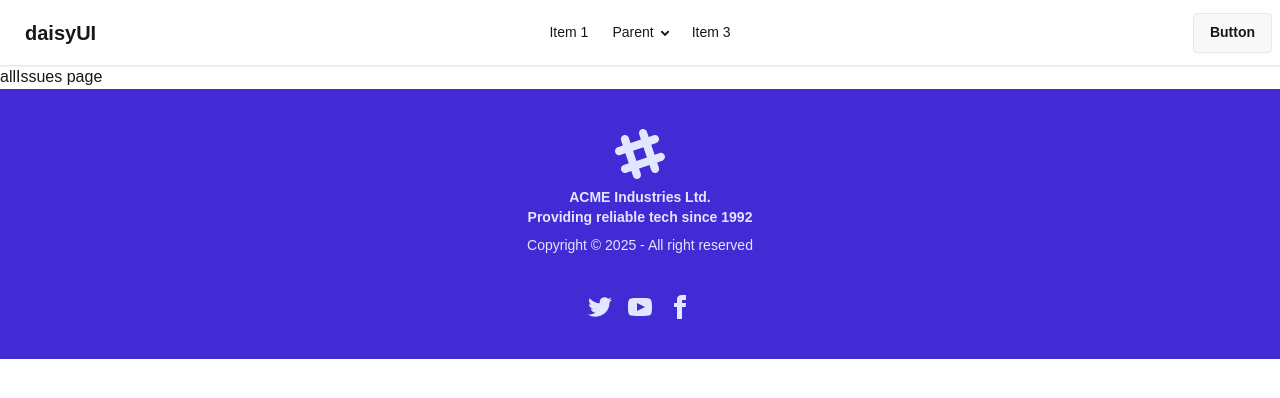
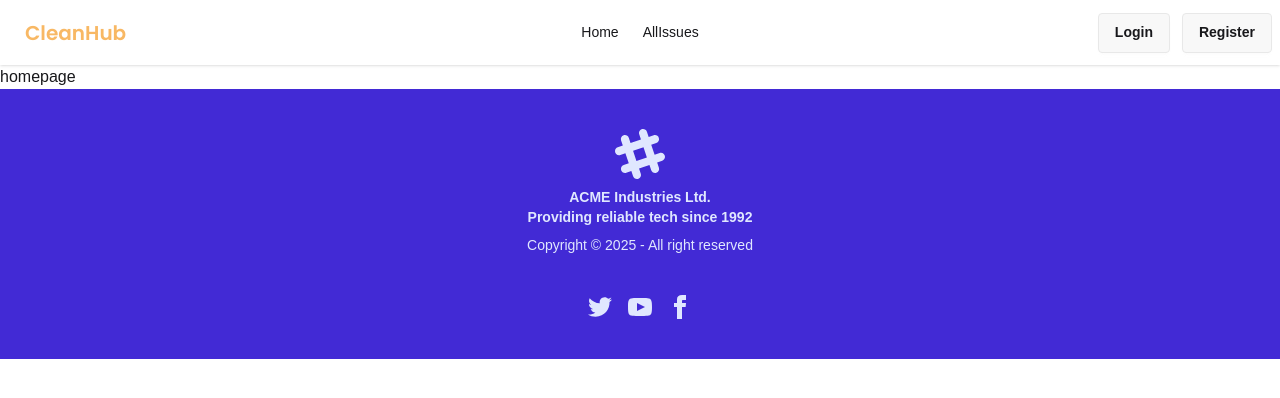
Before and after one commit to sucharita4867/CleanCityPortal-client-side, a React (Vite) app: page / in a window 1280 px wide. Shown: the top 398 px of the page. Built offline with nearby package versions, Linux system fonts and the light colour scheme; a web font is replaced by a local one.

Commit message:
Fixed navbar and routing issues, improved layout and applied styling updates navbar

```diff
--- a/index.html
+++ b/index.html
@@ -7,6 +7,12 @@
   <link rel="preconnect" href="https://fonts.googleapis.com">
   <link rel="preconnect" href="https://fonts.gstatic.com" crossorigin>
   <link href="https://fonts.googleapis.com/css2?family=Inder&display=swap" rel="stylesheet">
+  <!-- poppins -->
+  <link rel="preconnect" href="https://fonts.googleapis.com">
+  <link rel="preconnect" href="https://fonts.gstatic.com" crossorigin>
+  <link
+    href="https://fonts.googleapis.com/css2?family=Poppins:ital,wght@0,100;0,200;0,300;0,400;0,500;0,600;0,700;0,800;0,900;1,100;1,200;1,300;1,400;1,500;1,600;1,700;1,800;1,900&display=swap"
+    rel="stylesheet">
   <meta name="viewport" content="width=device-width, initial-scale=1.0" />
   <title>cleancityportal</title>
 </head>
--- a/src/Components/Navbar.jsx
+++ b/src/Components/Navbar.jsx
@@ -1,6 +1,19 @@
 import React from "react";
+import { Link, NavLink } from "react-router";
 
 const Navbar = () => {
+  const links = (
+    <>
+      <li>
+        <NavLink to="/">Home </NavLink>
+      </li>
+
+      <li>
+        <NavLink to="/allIssues">AllIssues </NavLink>
+      </li>
+    </>
+  );
+
   return (
     <div>
       <div className="navbar bg-base-100 shadow-sm">
@@ -27,52 +40,23 @@ const Navbar = () => {
               tabIndex="-1"
               className="menu menu-sm dropdown-content bg-base-100 rounded-box z-1 mt-3 w-52 p-2 shadow"
             >
-              <li>
-                <a>Item 1</a>
-              </li>
-              <li>
-                <a>Parent</a>
-                <ul className="p-2">
-                  <li>
-                    <a>Submenu 1</a>
-                  </li>
-                  <li>
-                    <a>Submenu 2</a>
-                  </li>
-                </ul>
-              </li>
-              <li>
-                <a>Item 3</a>
-              </li>
+              {links}
             </ul>
           </div>
-          <a className="btn btn-ghost text-xl">daisyUI</a>
+          <a className="btn btn-ghost text-xl poppins text-[#F8B864]">
+            CleanHub
+          </a>
         </div>
         <div className="navbar-center hidden lg:flex">
-          <ul className="menu menu-horizontal px-1">
-            <li>
-              <a>Item 1</a>
-            </li>
-            <li>
-              <details>
-                <summary>Parent</summary>
-                <ul className="p-2">
-                  <li>
-                    <a>Submenu 1</a>
-                  </li>
-                  <li>
-                    <a>Submenu 2</a>
-                  </li>
-                </ul>
-              </details>
-            </li>
-            <li>
-              <a>Item 3</a>
-            </li>
-          </ul>
+          <ul className="menu menu-horizontal px-1">{links}</ul>
         </div>
-        <div className="navbar-end">
-          <a className="btn">Button</a>
+        <div className="navbar-end gap-3">
+          <div>
+            <a className="btn">Login </a>
+          </div>
+          <div>
+            <a className="btn">Register</a>
+          </div>
         </div>
       </div>
     </div>
--- /dev/null
+++ b/src/Pages/HomePage.jsx
@@ -0,0 +1,7 @@
+import React from "react";
+
+const HomePage = () => {
+  return <div>homepage</div>;
+};
+
+export default HomePage;
--- a/src/Routes/Router.jsx
+++ b/src/Routes/Router.jsx
@@ -1,6 +1,7 @@
 import { createBrowserRouter } from "react-router";
 import HomeLayout from "../Layouts/HomeLayout";
 import AllIssues from "../Pages/AllIssues";
+import HomePage from "../Pages/HomePage";
 
 const router = createBrowserRouter([
   {
@@ -9,10 +10,15 @@ const router = createBrowserRouter([
     children: [
       {
         index: true,
+        element: <HomePage />,
+      },
+      {
+        path: "allIssues",
         element: <AllIssues />,
       },
     ],
   },
+
   {
     path: "/auth",
     element: <h2>authentication layout</h2>,
--- a/src/index.css
+++ b/src/index.css
@@ -4,3 +4,7 @@
 body {
   font-family: "Inder", sans-serif;
 }
+
+.poppins {
+  font-family: "Poppins", sans-serif;
+}
```
